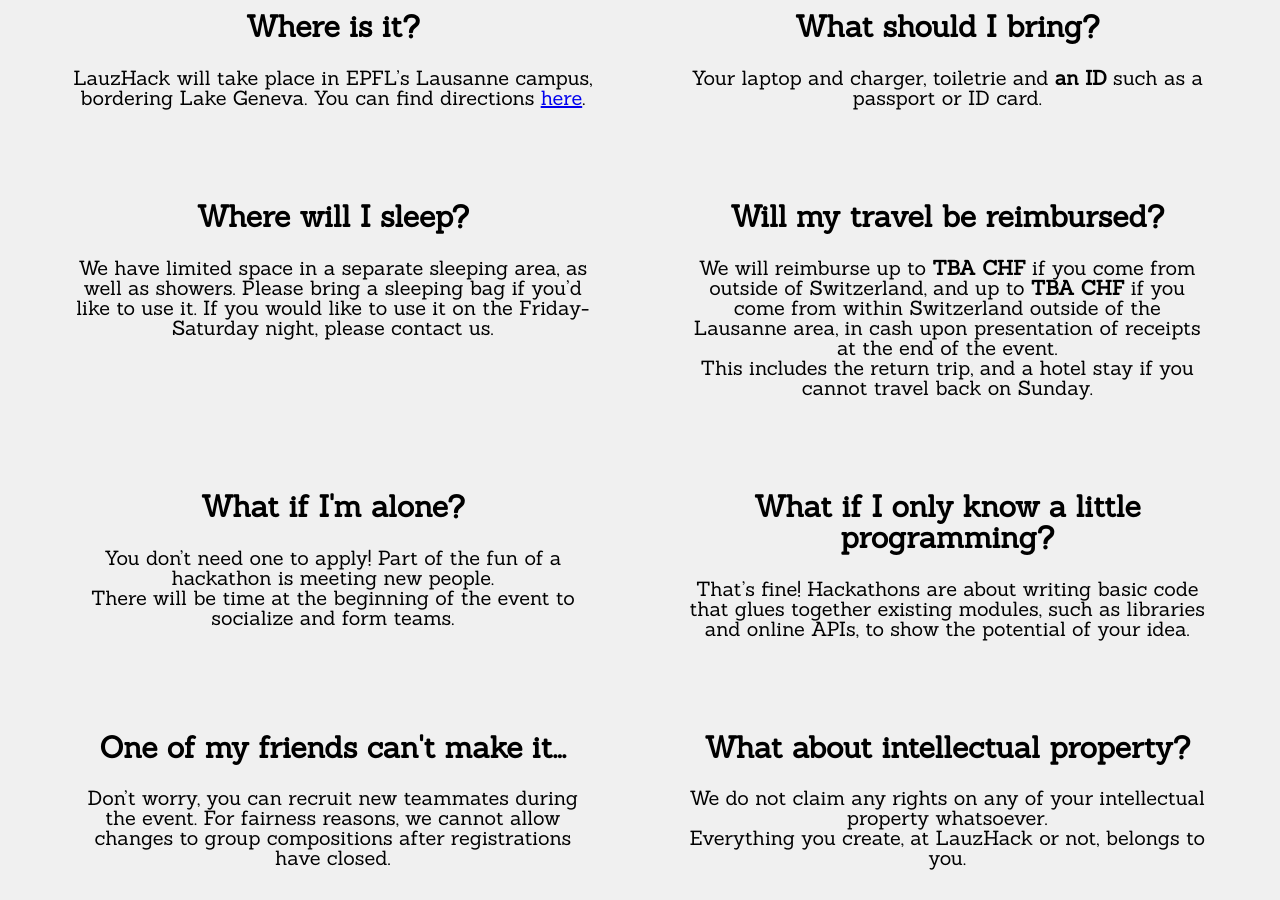
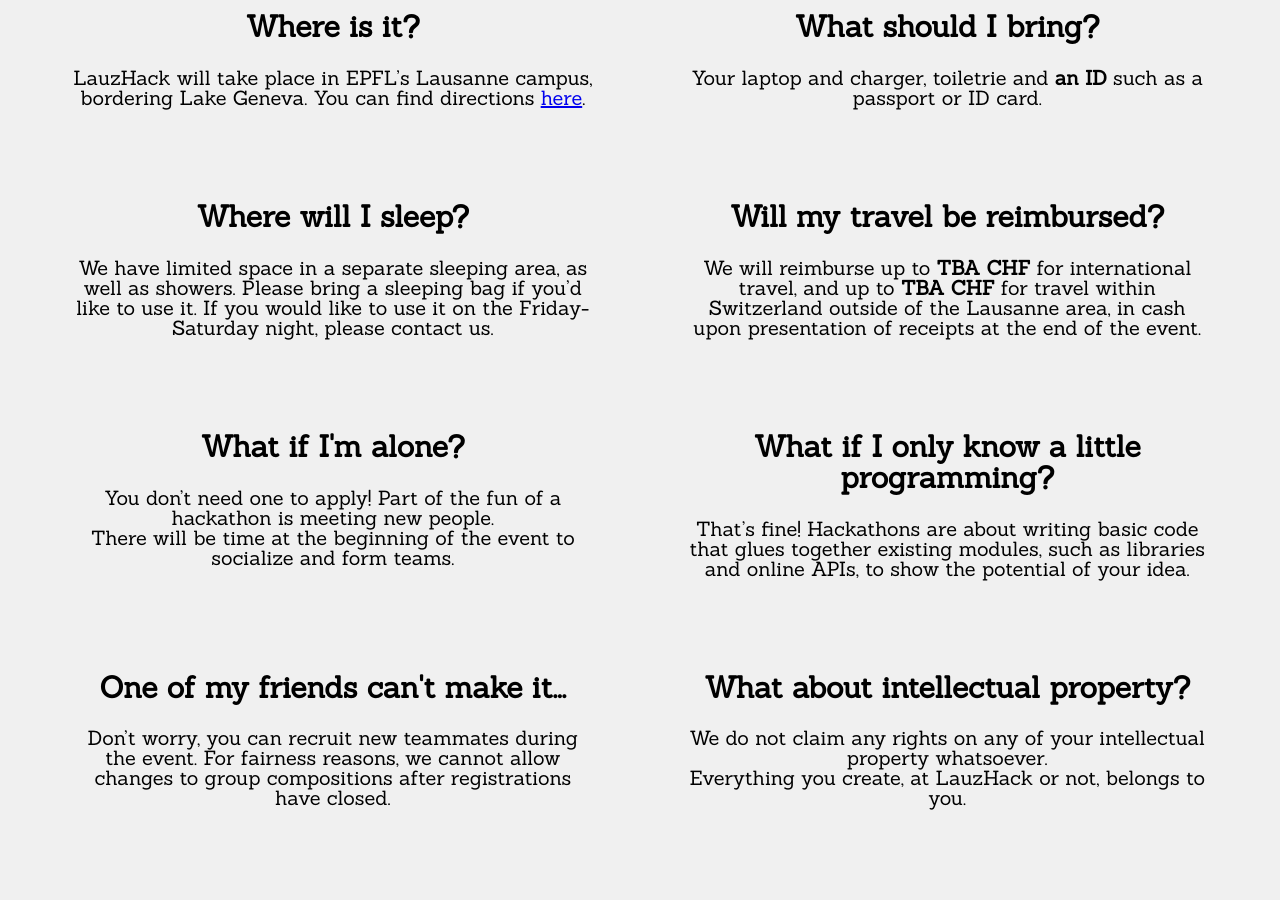
Before and after one commit to LauzHack/LauzHack.github.io, a Jekyll site: the page built from index.html, in a window 1280 px wide and 900 px high, scrolled down 2507 px. Built offline with Jekyll 4.4.1, drawn with Linux system fonts in a browser that asks for light colours.

Commit message:
FAQ: Clarify travel reimbursement / remove wording while we decide on precise details

```diff
--- a/_data/faq.yml
+++ b/_data/faq.yml
@@ -31,10 +31,9 @@
 
 - q: Will my travel be reimbursed?
   a: |-
-        We will reimburse up to **TBA CHF** if you come from outside of Switzerland,
-        and up to **TBA CHF** if you come from within Switzerland outside of the Lausanne area,
+        We will reimburse up to **TBA CHF** for international travel,
+        and up to **TBA CHF** for travel within Switzerland outside of the Lausanne area,
         in cash upon presentation of receipts at the end of the event.
-        This includes the return trip, and a hotel stay if you cannot travel back on Sunday.
 
 - q: What if I'm alone?
   a: |-
```
